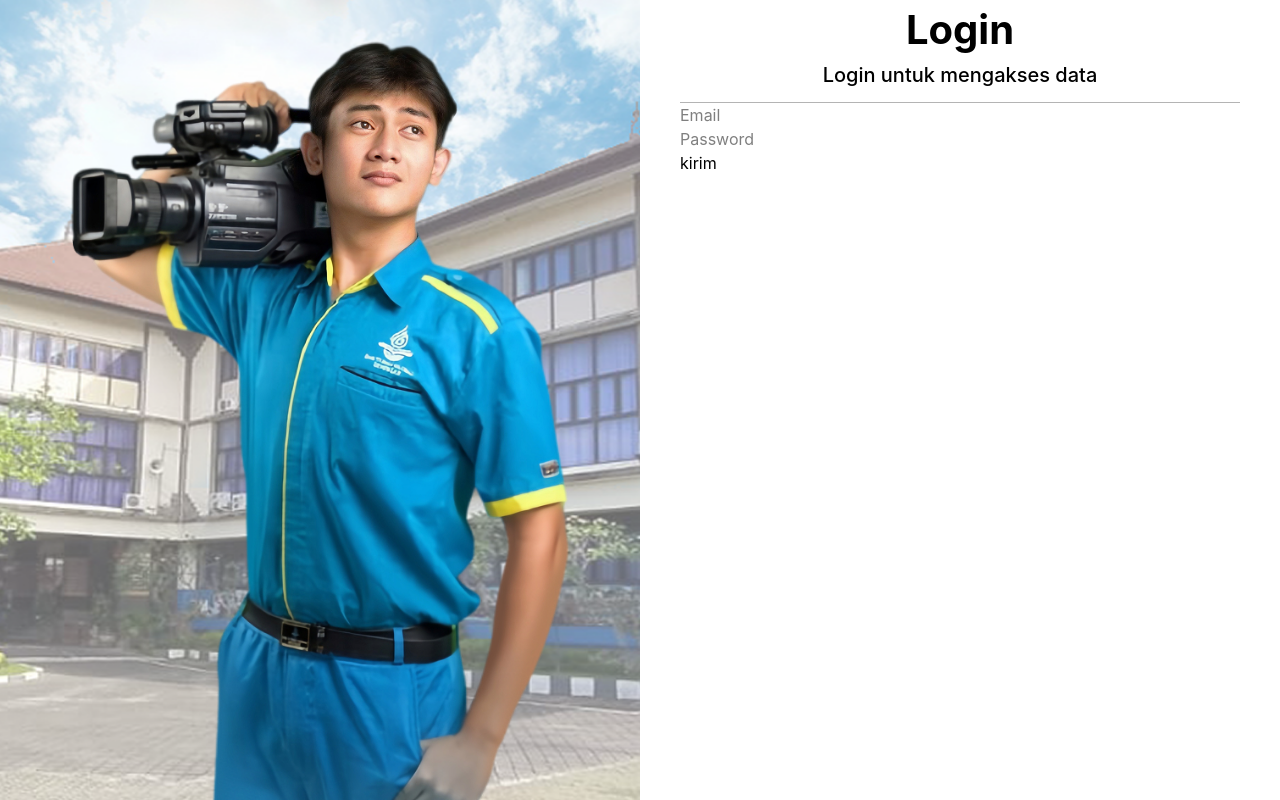
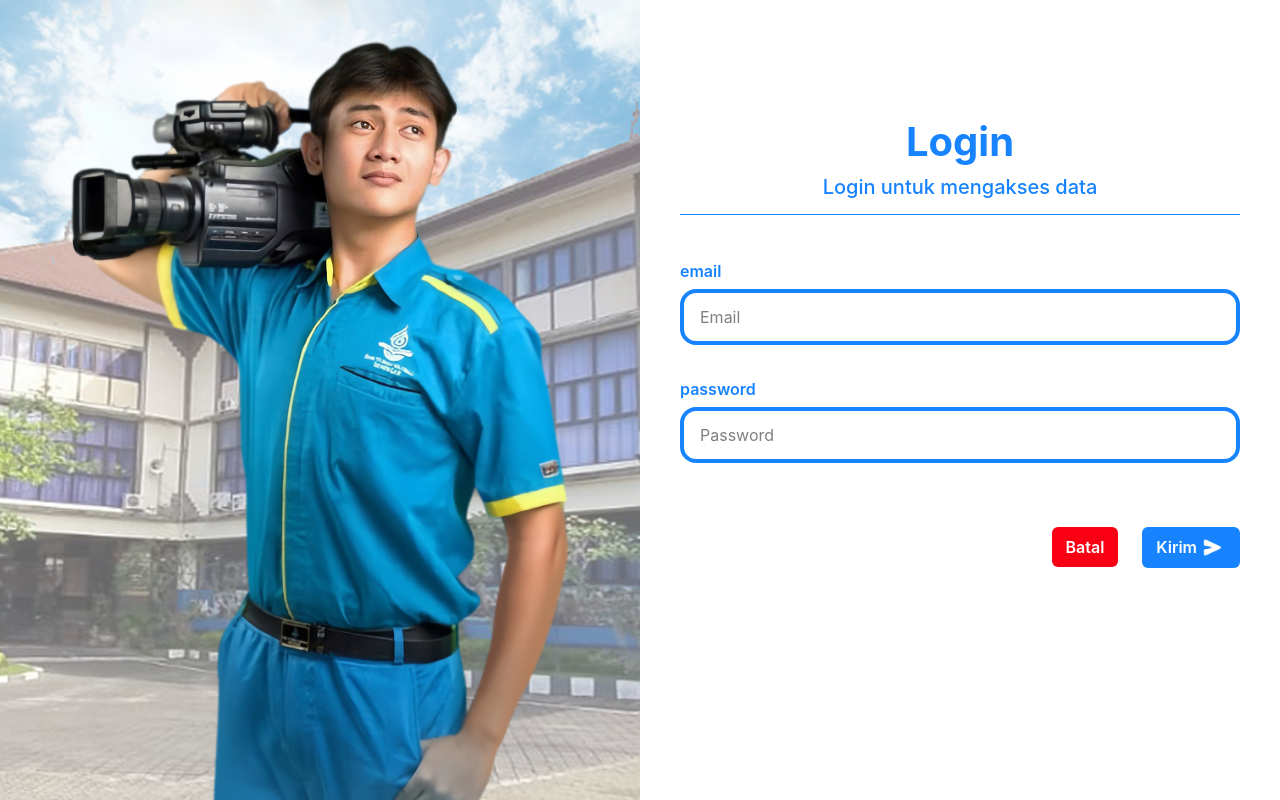
Before and after one commit to Wikan-dev/DataBasePendaftaran, a React (Vite) app: page / in a window 1280 px wide. Built offline with nearby package versions, Linux system fonts and the light colour scheme.

Commit message:
adding login admin page

```diff
--- /dev/null
+++ b/privateData/LoginAdmin.json
@@ -0,0 +1,6 @@
+[
+    {
+        "username" : "admin",
+        "password" : "admin123"
+    }
+]
--- /dev/null
+++ b/src/components/ButtonCancel.tsx
@@ -0,0 +1,14 @@
+import { useNavigate } from "react-router-dom"
+
+export default function ButtonCancel() {
+    const navigate = useNavigate();
+    const handleCancel = () => {
+        navigate("/");
+    }
+
+    return (
+        <div>
+            <button className="bg-rpl-red flex flex-row px-3.5 py-2 rounded-md" onClick={handleCancel}><span className="font-semibold text-white">Batal</span></button>
+        </div>
+    )
+}
--- a/src/components/ButtonRpl.tsx
+++ b/src/components/ButtonRpl.tsx
@@ -1,4 +1,6 @@
 import type { ButtonRpl } from "../typs/type"
+import privateData from "../../privateData/LoginAdmin.json"
+import PaperPlane from "../assets/svg/PaperPlane.svg";
 
 export default function ButtonRpl({ username, password }: ButtonRpl) {
     const handleLogin = () => {
@@ -7,11 +9,22 @@ export default function ButtonRpl({ username, password }: ButtonRpl) {
             return
         }
 
-        console.log(username, password)
+        // Cek apakah username dan password ada di data
+        const user = privateData.find(
+            (data: { username: string; password: string }) =>
+                data.username === username && data.password === password
+        )
+
+        if (user) {
+            alert("Login berhasil!")
+            console.log("User tervalidasi:", user)
+        } else {
+            alert("Username atau password salah")
+        }
     }
     return (
         <div>
-            <button onClick={handleLogin}>kirim</button>
+            <button className="bg-rpl-blue flex flex-row px-3.5 py-2 rounded-md" onClick={handleLogin}><span className="font-semibold text-white">Kirim</span> <img src={PaperPlane} alt="" /></button>
         </div>
     )
 }
--- /dev/null
+++ b/src/components/CustomPopup.tsx
@@ -0,0 +1,7 @@
+export default function Popup() {
+    return (
+        <div>
+            <h1></h1>
+        </div>
+    )
+}
--- a/src/components/InputAdmin.tsx
+++ b/src/components/InputAdmin.tsx
@@ -5,7 +5,8 @@ export default function InputAdmin({inputType, value, onChange}: AdminInput ) {
 
     return (
         <div>
-            <input value={value} onChange={(e) => onChange(e.target.value)} type={inputType} placeholder={inputType == "email" ? "Email" : "Password"} />
+            <h1 className="font-semibold text-rpl-blue mb-1.5">{inputType}</h1>
+            <input className="border-4 border-rpl-blue py-3 px-4 rounded-2xl w-full focus:outline-0" value={value} onChange={(e) => onChange(e.target.value)} type={inputType} placeholder={inputType == "email" ? "Email" : "Password"} />
         </div>
     )
 }
--- a/src/index.css
+++ b/src/index.css
@@ -8,4 +8,6 @@
 
 @theme {
     --font-poppins-bold: poppins;
+    --color-rpl-blue: #1783FF;
+    --color-rpl-red: #F90015;
 }
--- /dev/null
+++ b/src/pages/MainTable.tsx
@@ -0,0 +1,7 @@
+export default function MainTable() {
+    return (
+        <div>
+
+        </div>
+    )
+}
--- a/src/pages/loginAdmin.tsx
+++ b/src/pages/loginAdmin.tsx
@@ -2,11 +2,12 @@ import bg from "../assets/png/BackgroundSsekolah.png";
 import mc from "../assets/png/Orang1Cowo.png";
 import InputAdmin from "../components/InputAdmin";
 import ButtonRpl from "../components/ButtonRpl";
+import ButtonCancel from "../components/ButtonCancel";
 
 import { useState } from "react";
 
 export default function LOginAdmin() {
-    const [username, setUsername] = useState<string>("");
+    const [email, setEmail] = useState<string>("");
     const [password, setPassword] = useState<string>("");
     return (
         <div className="flex" >
@@ -15,16 +16,21 @@ export default function LOginAdmin() {
                 <img src={bg} alt="Background Sekolah" className="w-full" />
             </div>
 
-            <div className="w-1/2 px-10">
-                <div className="pb-3 border-b border-[#B4B4B4]">
+            <div className="w-1/2 px-10 flex flex-col justify-center pb-30">
+                <div className="pb-3 border-b text-rpl-blue border-rpl-blue">
                     <h1 className="font-bold text-[40px] text-center">Login</h1>
                     <p className="font-medium text-[20px] text-center">Login untuk mengakses data</p>
                 </div>
                 <div>
                     <div>
-                        <InputAdmin value={username} onChange={setUsername} inputType="email" />
-                        <InputAdmin value={password} onChange={setPassword} inputType="password" />
-                        <ButtonRpl username={username} password={password} />
+                        <div className="flex gap-8 flex-col mt-11">
+                            <InputAdmin value={email} onChange={setEmail} inputType="email" />
+                            <InputAdmin value={password} onChange={setPassword} inputType="password" />
+                        </div>
+                        <div className="flex flex-row-reverse gap-6 mt-16">
+                            <ButtonRpl email={email} password={password} />
+                            <ButtonCancel />
+                        </div>
                     </div>
                 </div>
             </div>
--- a/src/typs/type.tsx
+++ b/src/typs/type.tsx
@@ -5,7 +5,12 @@ export type AdminInput = {
 }
 
 export type ButtonRpl = {
-    username: string;
+    email: string;
     password: string;
-    buttonText: string;
+    // buttonText: string;
 }
+
+export type PopUp = {
+    type: "logout" | "hapus" | "konfirmasi" | null
+    onClose: () => void
+}
```
Also changed, not shown: src/assets/svg/PaperPlane.svg (added).
